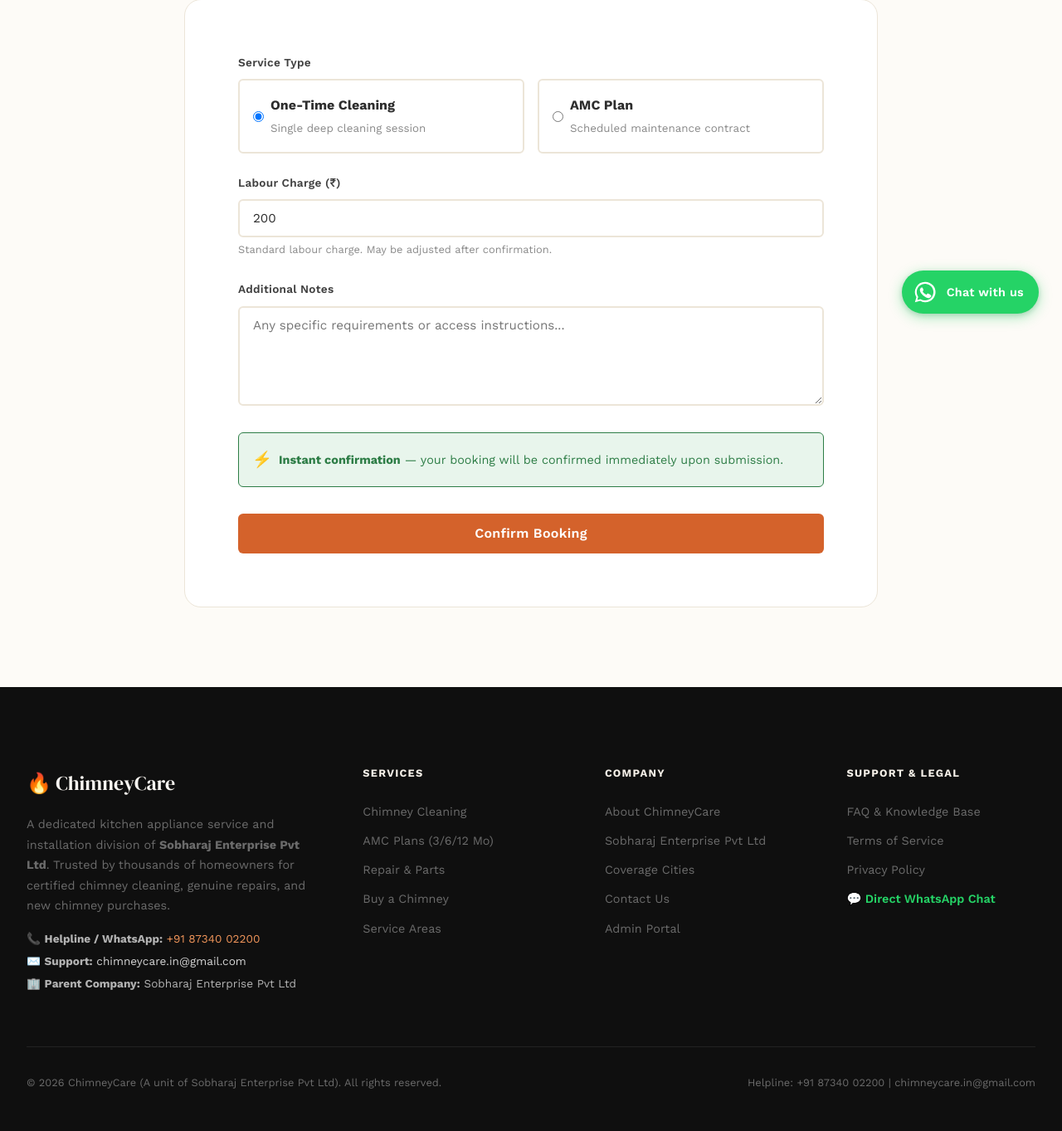
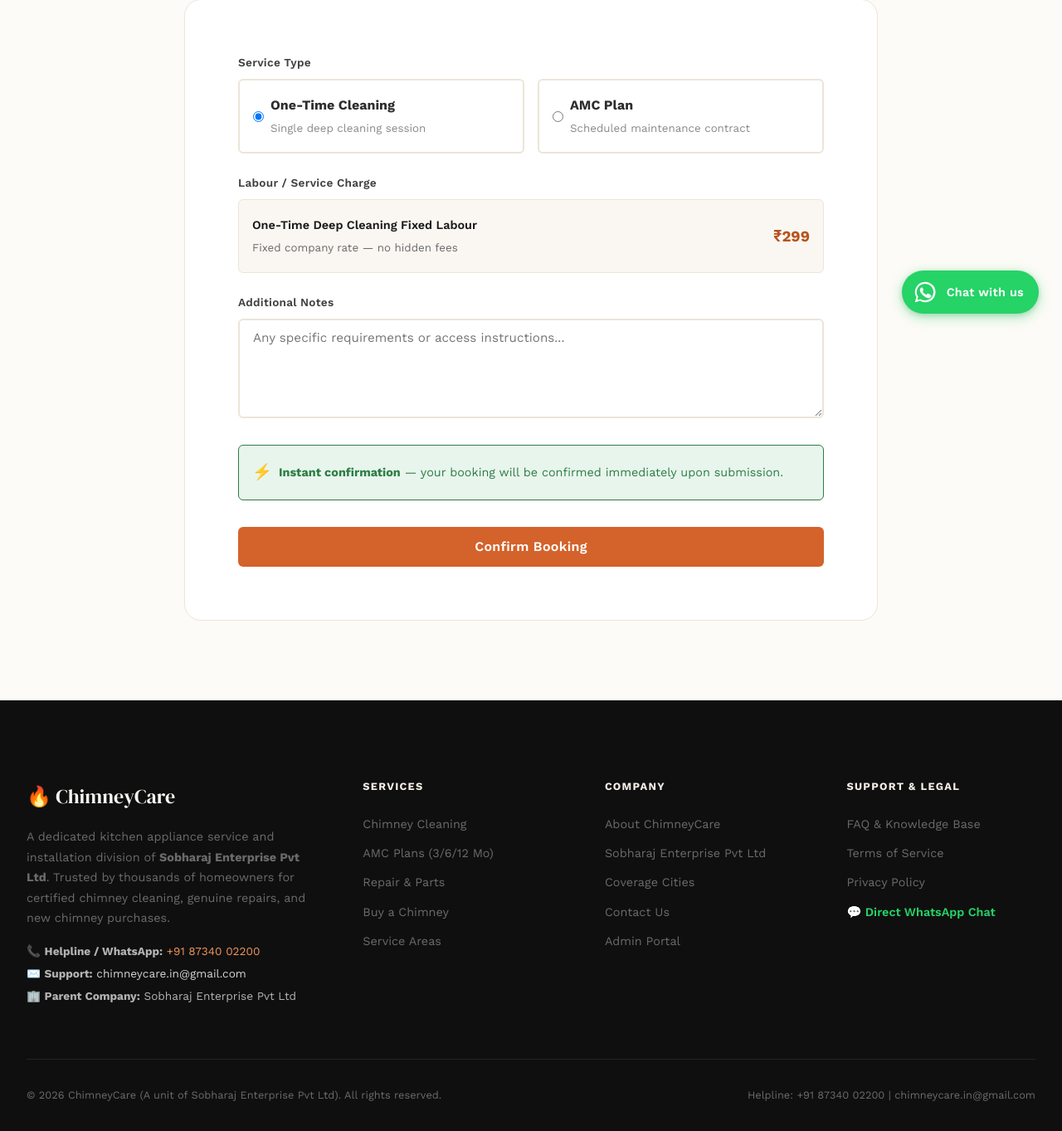
Before and after one commit to ShahParth29/chimneycare, a Flask app: page /services/book in a window 1280 px wide. Shown: the part 394-1757 px from the top of the page at 83% size. Before the commit the page ends 1706 px from the top, so only its background shows below. Run offline with Flask 3, Linux system fonts and the light colour scheme; the visitor is signed in with stand-in values (Sample User, id 1); data that the repository does not hold is empty; some libraries are stand-ins or nearby versions.

Commit message:
Make labour charges fixed and non-adjustable by users (server-side enforced)

```diff
--- a/blueprints/services.py
+++ b/blueprints/services.py
@@ -121,18 +121,11 @@ def book_service():
     service_type = sanitize_string(request.form.get("service_type", "one_time"))
     plan_id = request.form.get("plan_id") or None
     notes = sanitize_string(request.form.get("notes", ""), max_length=1000)
-    labour_charge = 0
-
-    # Validation
-    if service_type not in ("amc", "one_time", "cleaning"):
-        flash("Invalid service type.", "error")
-        return redirect(url_for("services.book_service"))
-
-    try:
-        labour_charge_raw = request.form.get("labour_charge", "0")
-        labour_charge = float(labour_charge_raw) if labour_charge_raw else 0
-    except ValueError:
-        labour_charge = 0
+    # Fixed server-side labour charges (cannot be manipulated by client)
+    if service_type == "amc":
+        labour_charge = 0.0
+    else:
+        labour_charge = 299.0
 
     if service_type == "amc" and not plan_id:
         flash("Please select an AMC plan.", "error")
--- a/templates/services/book.html
+++ b/templates/services/book.html
@@ -56,10 +56,16 @@
         </div>
 
         <div class="form-group">
-          <label class="form-label" for="labour_charge">Labour Charge (₹)</label>
-          <input type="number" id="labour_charge" name="labour_charge" class="form-input"
-                 value="200" min="0" step="50">
-          <span class="form-hint">Standard labour charge. May be adjusted after confirmation.</span>
+          <label class="form-label">Labour / Service Charge</label>
+          <div style="background: var(--cream-100); border: 1px solid var(--cream-300); border-radius: var(--border-radius); padding: var(--space-md); display: flex; align-items: center; justify-content: space-between;">
+            <div>
+              <span id="labour-desc" style="font-size: 0.9rem; font-weight: 600; color: var(--charcoal-800);">One-Time Deep Cleaning Fixed Labour</span><br>
+              <small style="color: var(--steel-400);">Fixed company rate — no hidden fees</small>
+            </div>
+            <div id="labour-amount" style="font-size: 1.15rem; font-weight: 700; color: var(--orange-600);">
+              ₹299
+            </div>
+          </div>
         </div>
 
         <div class="form-group">
@@ -84,7 +90,19 @@
 {% block extra_js %}
 <script>
 function togglePlanSelector(type) {
-  document.getElementById('plan-selector').style.display = type === 'amc' ? 'block' : 'none';
+  const planSelector = document.getElementById('plan-selector');
+  const labourDesc = document.getElementById('labour-desc');
+  const labourAmount = document.getElementById('labour-amount');
+
+  if (type === 'amc') {
+    planSelector.style.display = 'block';
+    if (labourDesc) labourDesc.textContent = 'AMC Plan Labour (Included in Subscription)';
+    if (labourAmount) labourAmount.textContent = '₹0 (Included)';
+  } else {
+    planSelector.style.display = 'none';
+    if (labourDesc) labourDesc.textContent = 'One-Time Deep Cleaning Fixed Labour';
+    if (labourAmount) labourAmount.textContent = '₹299';
+  }
 }
 </script>
 {% endblock %}
```
Also changed, not shown: blueprints/repair.py (+2 -7 lines), templates/repair/book.html (+10 -4 lines).
